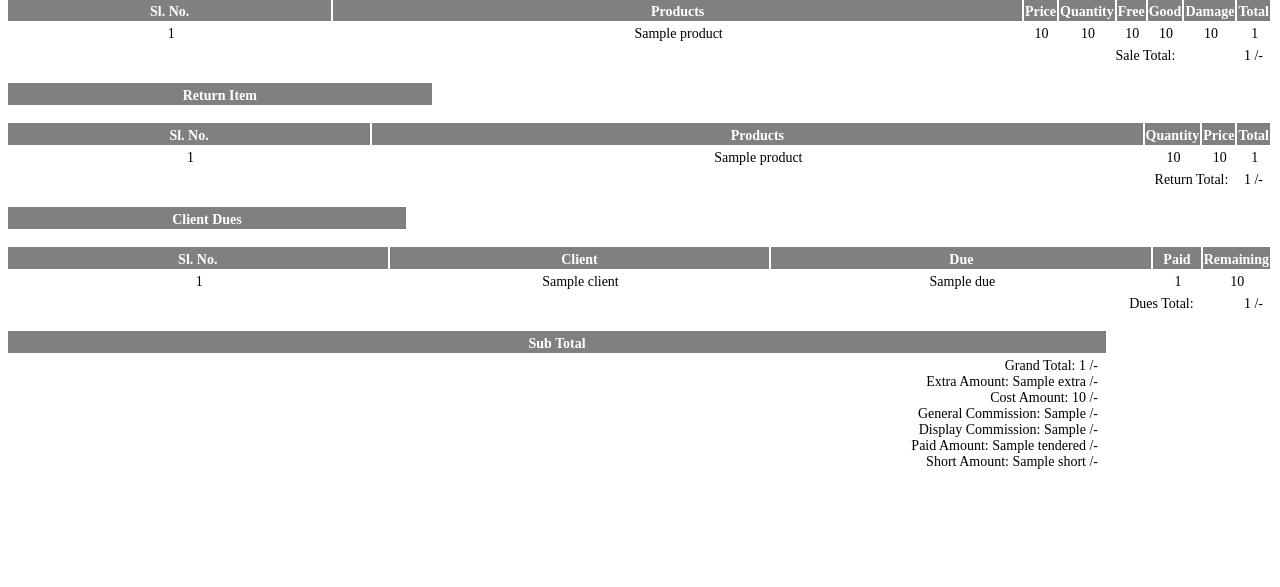
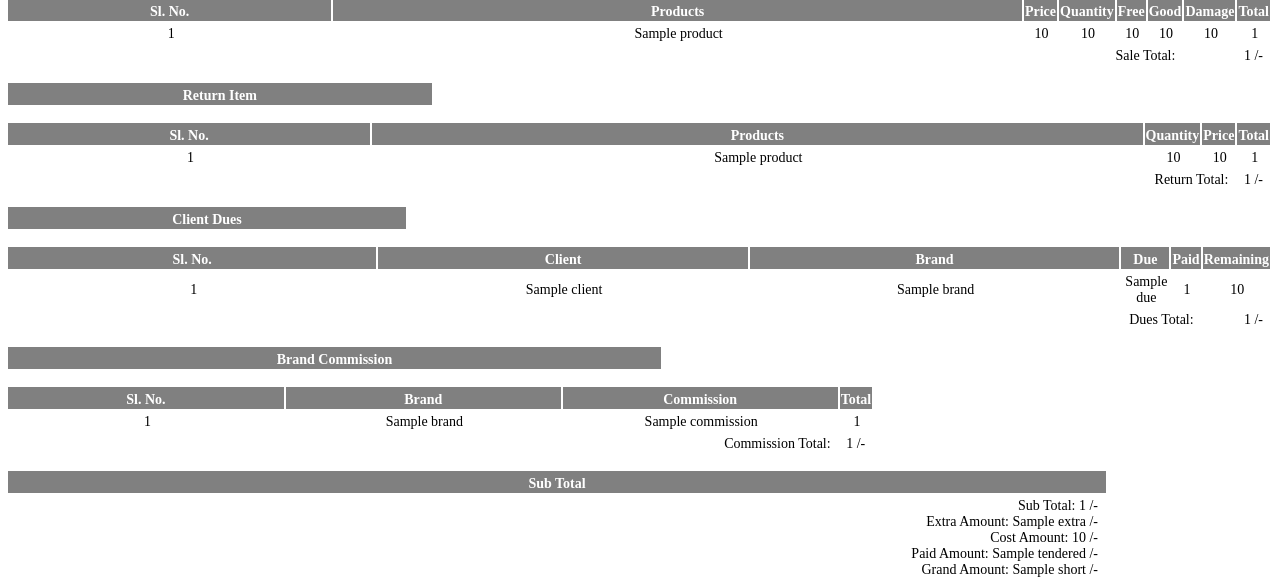
Before and after one commit to ShafayetZim/freedom_distribution, a Django app: template store/templates/invoice_print.html in a window 1280 px wide; the page is wider, and only the part inside the window is pictured. Shown: the part 213-800 px from the top of that part. Run offline with Django 4.2, Linux system fonts and the light colour scheme; the template is opened without the code that fills it: most values are stand-ins (such as "Sample title", 1, 10 or a date in 2020); lists and menus that the app fills with data are empty.

Commit message:
update: invoice print

```diff
--- a/store/templates/invoice_print.html
+++ b/store/templates/invoice_print.html
@@ -259,6 +259,7 @@ td {
     <tr>
         <th>Sl. No.</th>
         <th>Client</th>
+        <th>Brand</th>
         <th>Due</th>
         <th>Paid</th>
         <th>Remaining</th>
@@ -267,14 +268,48 @@ td {
     <tr>
         <td>{{forloop.counter}}</td>
         <td>{{item.client}}</td>
+        <td>{{item.brand}}</td>
         <td>{{item.due}}</td>
         <td>{{item.paid}}</td>
         <td>{{item.balance}}</td>
     </tr>
   {% endfor %}
     <tr>
-        <td colspan="4" style="text-align: right">&nbsp;Dues Total: &nbsp;</td>
+        <td colspan="5" style="text-align: right">&nbsp;Dues Total: &nbsp;</td>
         <td colspan="1" style="text-align: right">{{invoice_info.totalItems}} /- &nbsp;</td>
+    </tr>
+</table>
+
+<br />
+{% endif %}
+
+{% if sales_commission %}
+<table>
+    <tr>
+        <th colspan="4" style="border-right: none;">Brand Commission</th>
+    </tr>
+</table>
+
+<br />
+
+<table>
+    <tr>
+        <th>Sl. No.</th>
+        <th>Brand</th>
+        <th>Commission</th>
+        <th>Total</th>
+    </tr>
+  {% for item in sales_commission %}
+    <tr>
+        <td>{{forloop.counter}}</td>
+        <td>{{item.brand}}</td>
+        <td>{{item.commission}}</td>
+        <td>{{item.total_amount}}</td>
+    </tr>
+  {% endfor %}
+    <tr>
+        <td colspan="3" style="text-align: right">&nbsp;Commission Total: &nbsp;</td>
+        <td colspan="1" style="text-align: right">{{invoice_info.totalCommissions}} /- &nbsp;</td>
     </tr>
 </table>
 
@@ -288,13 +323,11 @@ td {
     </tr>
     <tr>
         <td colspan="4" style="text-align: right">
-            Grand Total: {{invoice_info.total_amount}} /- &nbsp;<br />
+            Sub Total: {{invoice_info.total_amount}} /- &nbsp;<br />
             Extra Amount: {{invoice_info.extra}} /- &nbsp;<br />
             Cost Amount: {{invoice_info.cost}} /- &nbsp;<br />
-            General Commission: {{invoice_info.display_commission}} /- &nbsp;<br />
-            Display Commission: {{invoice_info.general_commission}} /- &nbsp;<br />
             Paid Amount: {{invoice_info.tendered}} /- &nbsp;<br />
-            Short Amount: {{invoice_info.short}} /- &nbsp;<br />
+            Grand Amount: {{invoice_info.short}} /- &nbsp;<br />
 
         </td>
     </tr>
```
